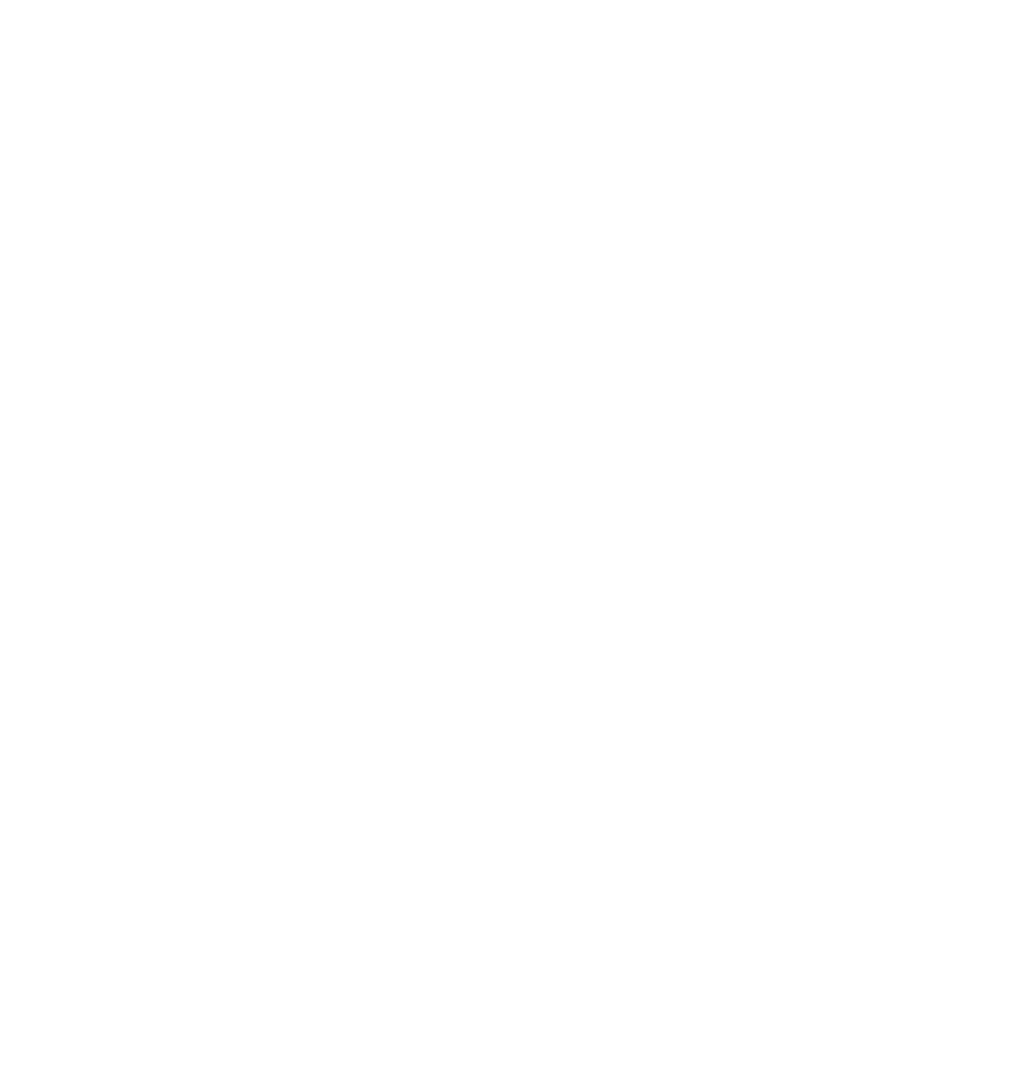
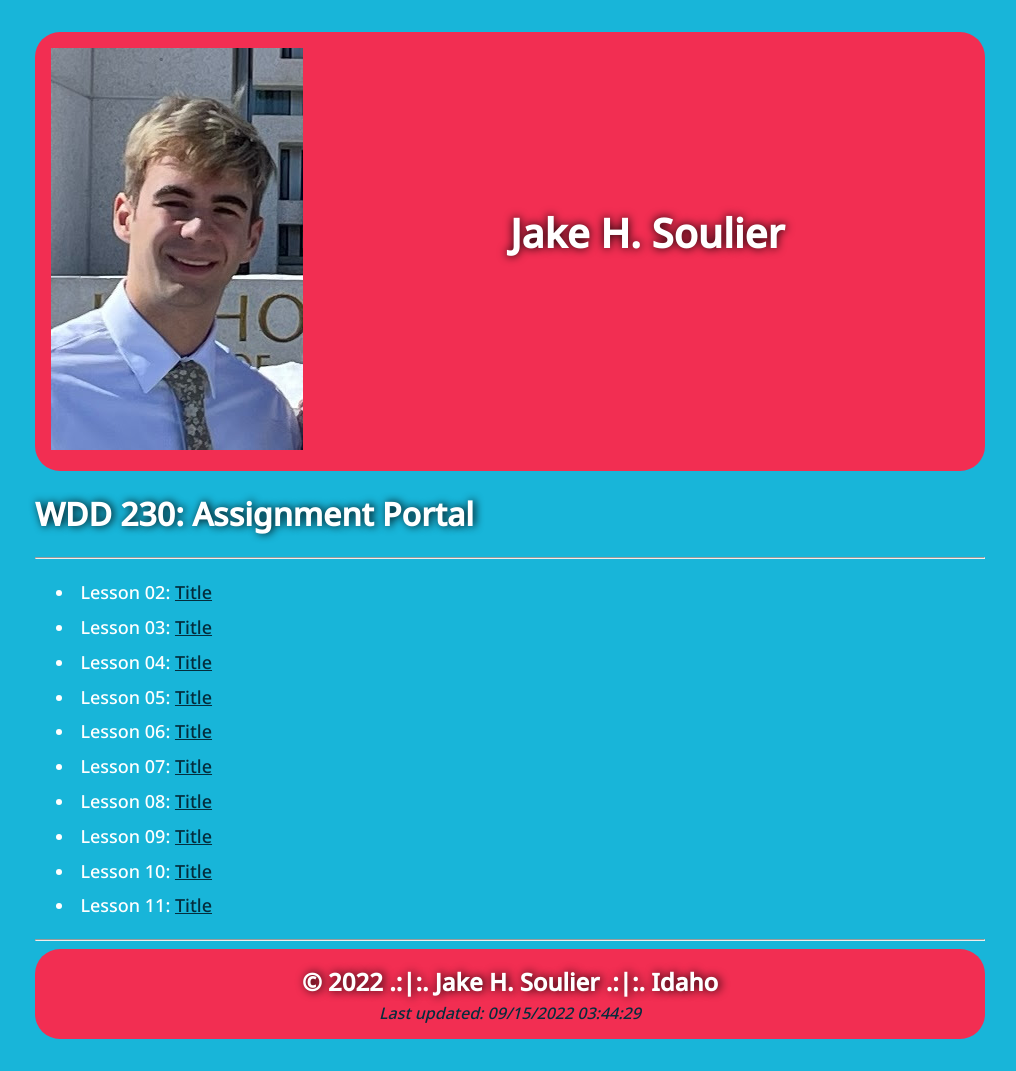
Before and after one commit to jakesoulier/wdd230, a plain HTML site: page index.html in a window 1280 px wide. Shown: the whole page, without its empty margins (130-1146 px from the left). Before the commit the page ends 800 px from the top, so only its background shows below. Drawn offline with Linux system fonts and the light colour scheme.

Commit message:
homepage

```diff
--- a/index.html
+++ b/index.html
@@ -1,12 +1,45 @@
 <!DOCTYPE html>
 <html lang="en">
+
 <head>
     <meta charset="UTF-8">
     <meta http-equiv="X-UA-Compatible" content="IE=edge">
     <meta name="viewport" content="width=device-width, initial-scale=1.0">
     <title>Document</title>
+    <link rel="stylesheet" href="styles.css">
 </head>
+
 <body>
+    <header>
+        <div class="head">
+        <div id="self-port">
+            <img src="images/me.JPG" alt="selfport">
+        </div>
+        <h1>Jake H. Soulier</h1>
+    </div>
+    </header>
+    <main>
+        <h1>WDD 230: Assignment Portal</h1>
+        <hr />
+        <ul>
+            <li>Lesson 02:  <a href="title.html" class="title">Title</a></li>
+            <li>Lesson 03:  <a href="title.html" class="title">Title</a></li>
+            <li>Lesson 04:  <a href="title.html" class="title">Title</a></li>
+            <li>Lesson 05:  <a href="title.html" class="title">Title</a></li>
+            <li>Lesson 06:  <a href="title.html" class="title">Title</a></li>
+            <li>Lesson 07:  <a href="title.html" class="title">Title</a></li>
+            <li>Lesson 08:  <a href="title.html" class="title">Title</a></li>
+            <li>Lesson 09:  <a href="title.html" class="title">Title</a></li>
+            <li>Lesson 10:  <a href="title.html" class="title">Title</a></li>
+            <li>Lesson 11:  <a href="title.html" class="title">Title</a></li>
 
+        </ul>
+        <hr />
+    </main>
+    <footer>
+        <h2>&copy; 2022 .:|:. Jake H. Soulier .:|:. Idaho</h2>
+        <p id="dateTime">Last Updated: 01/08/2022</p>
+    </footer>
 </body>
+<script src="script.js"></script>
 </html>
--- /dev/null
+++ b/script.js
@@ -0,0 +1,8 @@
+// const date = new Date()
+// date.getTime()
+// // console.log(date)
+// document.getElementById('dateTime').innerHTML = date;
+var string = document.lastModified;
+console.log(string)
+var update = 'Last updated: ' + string
+document.getElementById('dateTime').innerHTML = update
--- /dev/null
+++ b/styles.css
@@ -0,0 +1,79 @@
+@import url('https://fonts.googleapis.com/css2?family=Noto+Sans:wght@500&family=Permanent+Marker&display=swap');
+
+body {
+    background-color: #18B5D9;
+    margin: 2em auto;
+    /* padding: 1em; */
+    /* text-align: center; */
+    width: 950px;
+    font-family: 'Noto Sans', sans-serif;
+    /* font-family: 'Permanent Marker', cursive; */
+    color: white;
+}
+
+.head {
+    /* height: 75%; */
+    border-radius: 25px 25px 25px 25px;
+    background-color: #F22E52;
+    /* color: white; */
+    color: white;
+    text-shadow: 0 0 10px black;
+    display: grid;
+    grid-template-columns: 1fr 1fr;
+    grid-template-rows: 1fr 1fr 1fr;
+    /* width: 50%; */
+
+}
+header h1 {
+    grid-row: 2/3;
+    font-size: 40px;
+}
+
+main h1 {
+    text-shadow: 2px 0 8px black;
+}
+/* #self-port img {
+    width: 40%;
+    height: auto;
+} */
+
+#self-port {
+    padding: 1em;
+    grid-row: 1/-1;
+}
+
+/*
+header h1 {
+    color: black;
+} */
+li {
+    font-size: large;
+    padding: 0.3em;
+}
+
+li a {
+    color: #042d3d;
+}
+
+footer {
+    text-align: center;
+    border-radius: 25px 25px 25px 25px;
+    background-color: #F22E52;
+    padding: 0.7em;
+
+
+}
+
+footer h2 {
+    text-shadow: 2px 0 10px black;
+    margin: 0.2em;
+}
+
+
+#dateTime {
+    color: #042d3d;
+    font-style:italic;
+    /* font-weight: bold; */
+    /* text-shadow: 0px white; */
+    margin: 0.2em;
+}
```
Also changed, not shown: images/me.JPG (added).
